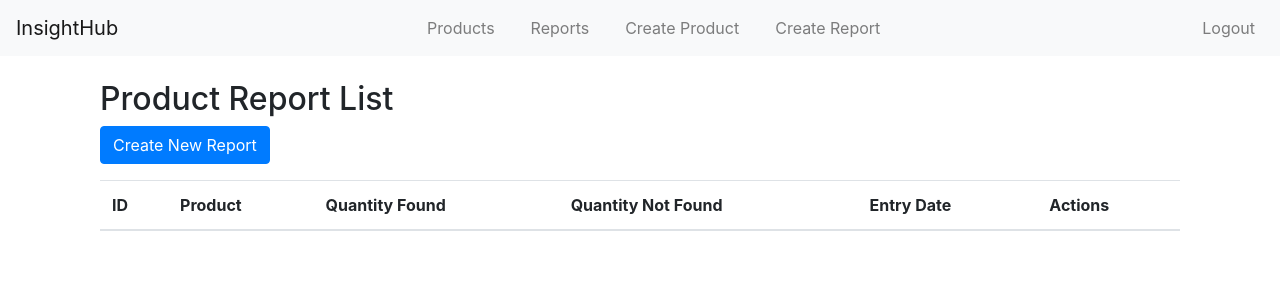
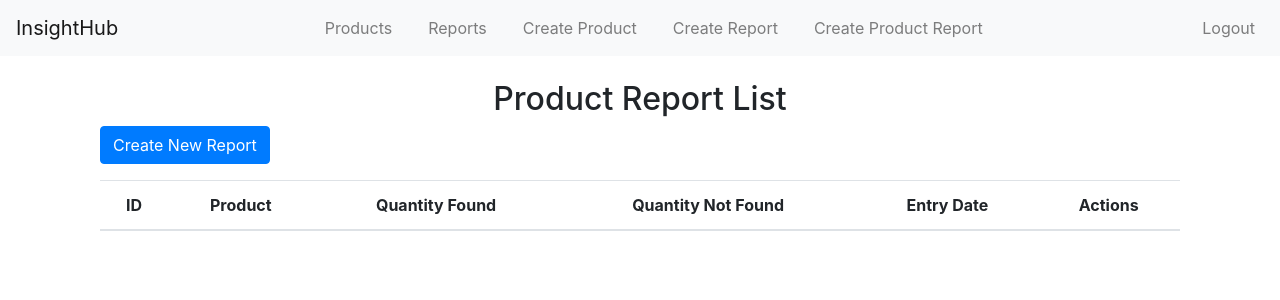
Before and after one commit to Bjorth/InsightHub, a Django app: page /product_reports/ in a window 1280 px wide. Shown: the top 300 px of the page. Run offline with Django 5.2, Linux system fonts and the light colour scheme; the visitor is signed in with stand-in values (Sample User, id 1); data that the repository does not hold is empty; some libraries are stand-ins or nearby versions.

Commit message:
add corrections

```diff
--- a/config/urls.py
+++ b/config/urls.py
@@ -22,8 +22,8 @@ from reports import views
 urlpatterns = [
     path('', views.index_view, name='index'),
     path('admin/', admin.site.urls),
+    path('accounts/', include('django.contrib.auth.urls')),
     path('register/', views.register_view, name='register'),
-    path('accounts/', include('django.contrib.auth.urls')),
     path('products/', views.product_view, name='product_view'),
     path('products/create/', views.product_create, name='product_create'),
     path('products/update/<pk>', views.product_update, name='product_update'),
--- a/reports/forms.py
+++ b/reports/forms.py
@@ -15,6 +15,7 @@ class RegisterForm(UserCreationForm):
                   'password1',
                   'password2')
 
+
 class ReportForm(forms.ModelForm):
     class Meta:
         model = Report
@@ -24,6 +25,7 @@ class ReportForm(forms.ModelForm):
         super().__init__(*args, **kwargs)
         self.fields['user'].widget.attrs.update({'class': 'form-control'})
 
+
 class ProductForm(forms.ModelForm):
     class Meta:
         model = Product
@@ -32,8 +34,9 @@ class ProductForm(forms.ModelForm):
     def clean_sku(self):
         sku = self.cleaned_data['sku']
         if not sku.startswith('0'):
-            sku = sku.zfill('7')
+            sku = sku.zfill(7)
         return sku
+
 
 class ProductReportForm(forms.ModelForm):
     class Meta:
--- a/reports/models.py
+++ b/reports/models.py
@@ -1,5 +1,6 @@
 from django.db import models
 from django.contrib.auth.models import User
+
 
 # Create your models here.
 class Report(models.Model):
@@ -8,6 +9,7 @@ class Report(models.Model):
 
     def __str__(self):
         return f'Report {self.id} by {self.user.username}'
+
 
 class Product(models.Model):
     sku = models.CharField(max_length=7, null=False, blank=False)
@@ -24,6 +26,7 @@ class Product(models.Model):
             self.sku = self.sku.zfill(7)
         super(Product, self).save(*args, **kwargs)
 
+
 class ReportProduct(models.Model):
     report = models.ForeignKey(Report, on_delete=models.CASCADE, null=True, blank=True)
     product = models.ForeignKey(Product, on_delete=models.CASCADE, null=False, blank=False)
--- a/reports/templates/base.html
+++ b/reports/templates/base.html
@@ -36,6 +36,9 @@
             <li class="nav-item">
                 <a class="nav-link" href="{% url 'create_report' %}">Create Report</a>
             </li>
+            <li class="nav-item">
+                <a class="nav-link" href="{% url 'product_report_create' %}">Create Product Report</a>
+            </li>
             {% endif %}
         </ul>
     </div>
--- a/reports/templates/reports/product_report_view.html
+++ b/reports/templates/reports/product_report_view.html
@@ -2,28 +2,28 @@
 
 {% block content %}
 <div class="container mt-4">
-    <h2>Product Report List</h2>
+    <h2 class="text-center">Product Report List</h2>
     <a href="{% url 'product_report_create' %}" class="btn btn-primary mb-3">Create New Report</a>
     <table class="table">
         <thead>
         <tr>
-            <th>ID</th>
-            <th>Product</th>
-            <th>Quantity Found</th>
-            <th>Quantity Not Found</th>
-            <th>Entry Date</th>
-            <th>Actions</th>
+            <th class="text-center">ID</th>
+            <th class="text-center">Product</th>
+            <th class="text-center">Quantity Found</th>
+            <th class="text-center">Quantity Not Found</th>
+            <th class="text-center">Entry Date</th>
+            <th class="text-center">Actions</th>
         </tr>
         </thead>
         <tbody>
         {% for report in reports %}
         <tr>
-            <td>{{ report.id }}</td>
+            <td class="text-center">{{ report.id }}</td>
             <td>{{ report.product.product_name }}</td>
-            <td>{{ report.quantity_found }}</td>
-            <td>{{ report.quantity_not_found }}</td>
-            <td>{{ report.entry_date }}</td>
-            <td>
+            <td class="text-center">{{ report.quantity_found }}</td>
+            <td class="text-center">{{ report.quantity_not_found }}</td>
+            <td class="text-center">{{ report.report.added }}</td>
+            <td class="text-center">
                 <a href="{% url 'product_report_update' report.id %}" class="btn btn-warning">Edit</a>
                 <form method="post" action="{% url 'product_report_delete' report.id %}" style="display:inline;">
                     {% csrf_token %}
--- a/reports/views.py
+++ b/reports/views.py
@@ -104,6 +104,10 @@ def product_delete(request, pk):
 @login_required
 def product_report_view(request):
     reports = ReportProduct.objects.all()
+
+    for report in reports:
+        report.quantity_not_found = report.product.quantity_stock - report.quantity_found
+
     return render(request, 'reports/product_report_view.html', {'reports': reports})
 
 
@@ -113,8 +117,6 @@ def product_report_create(request):
         form = ProductReportForm(request.POST)
         if form.is_valid():
             product_report = form.save(commit=False)
-            product_report.report = request.user.report_set.first()
-            product_report.save()
 
             report = Report.objects.filter(user=request.user).first()
             if not report:
@@ -122,6 +124,7 @@ def product_report_create(request):
 
             product_report.report = report
             product_report.save()
+
             return redirect('product_report_view')
     else:
         form = ProductReportForm()
```
Also changed, not shown: reports/templates/report/product_report_detail.html (added, +8 -0 lines), reports/templates/report/report_detail.html (added, +15 -0 lines), reports/templates/reports/product_view.html (+8 -8 lines), reports/templates/reports/report_view.html (added, +14 -0 lines), reports/templates/reports/product_report_form.html (indentation only).
